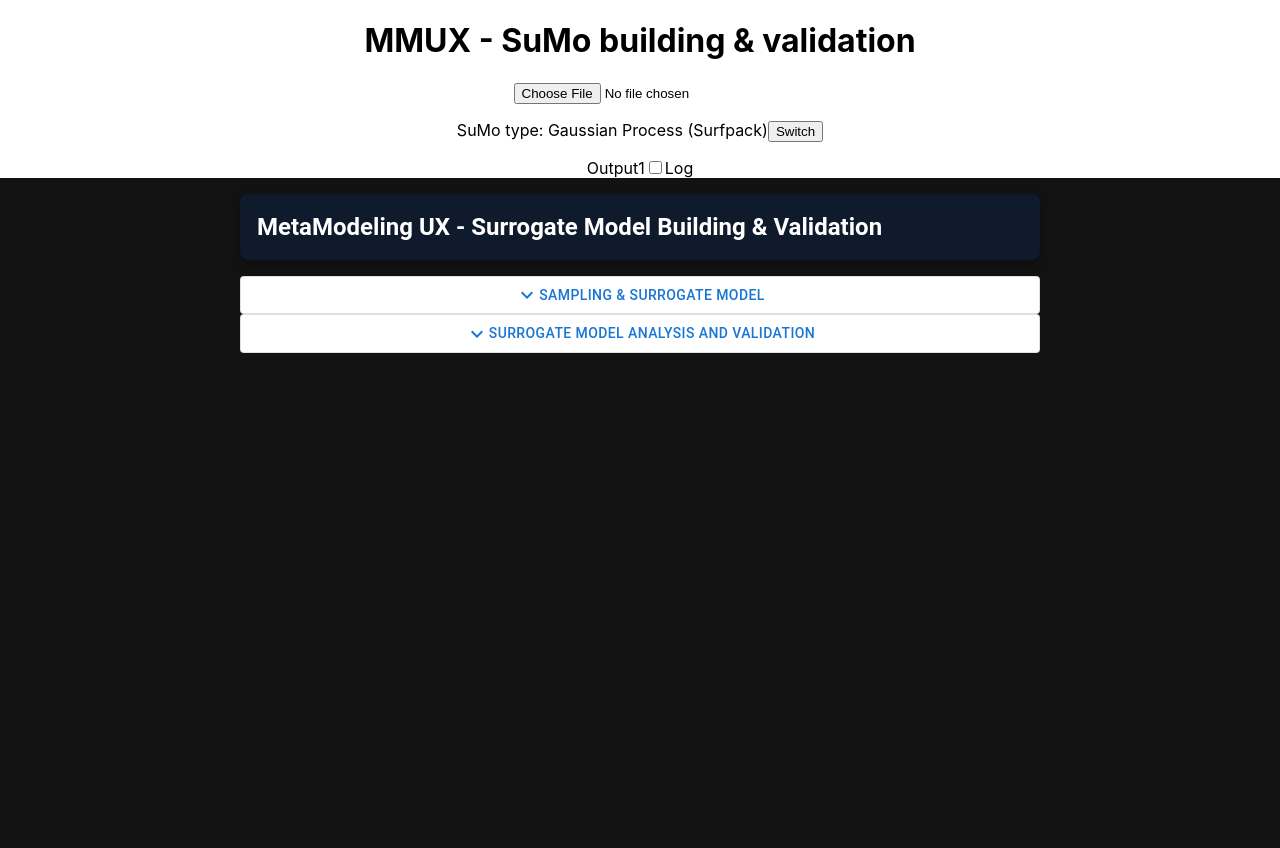
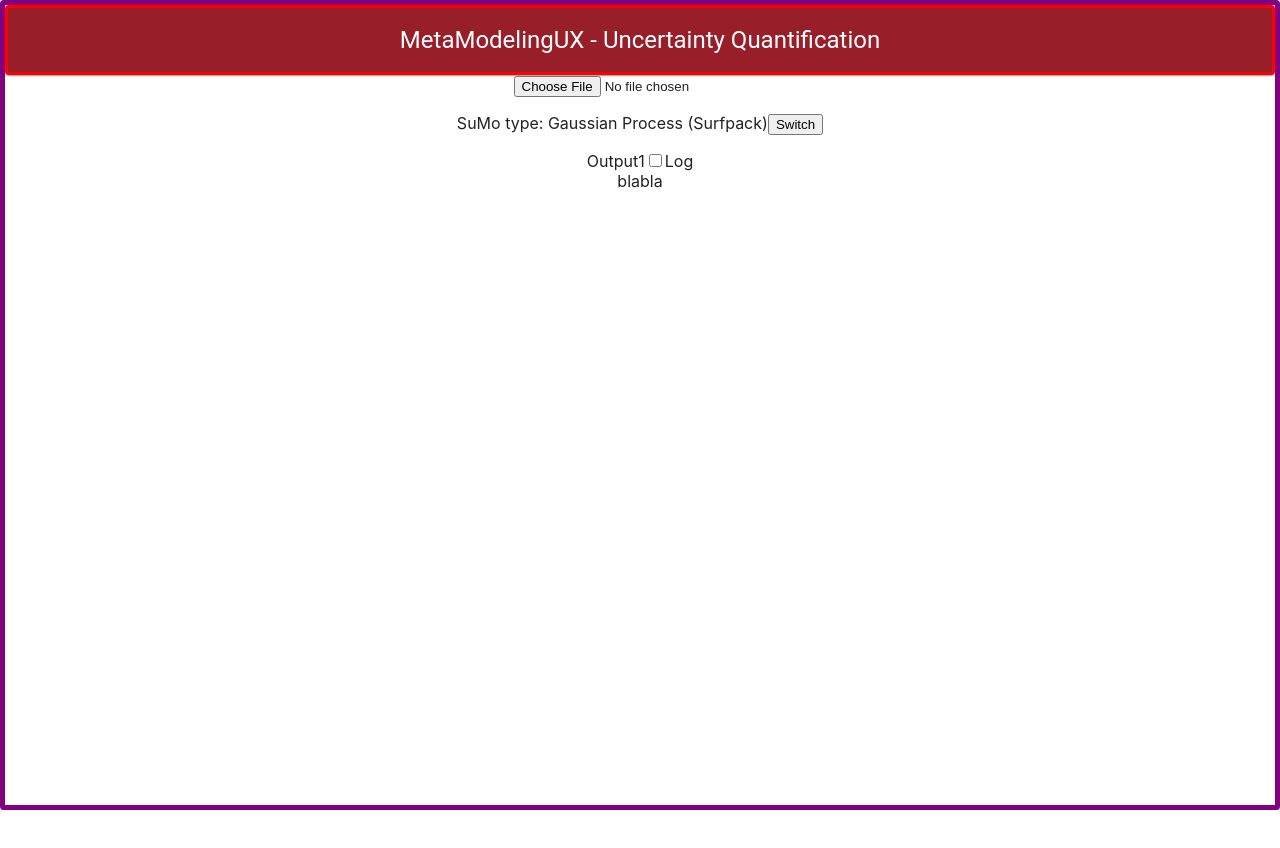
Before and after one commit to ITISFoundation/mmux_react, a React (Create React App) app: page / in a window 1280 px wide. Shown: the top 848 px of the page. After the commit the page ends 810 px from the top, so only its background shows below. Built offline with nearby package versions, Linux system fonts and the light colour scheme.

Commit message:
proper overall frame MMUX

```diff
--- a/src/App.js
+++ b/src/App.js
@@ -9,11 +9,13 @@ import MetaModelingUX from './components/MetaModelingUX';
 function App() {
   return (
     <div className="App">
-      <Header customText="SuMo building & validation" />
-      <FileSelector defaultFileName="./README.md" />
-      <SuMoTypeSelector />
-      <OutputResponseSelector />
-      <MetaModelingUX />
+      <MetaModelingUX tabTitle="Uncertainty Quantification" headerType="application-header">
+        {/* <Header customText="SuMo building & validation" />*/}
+        <FileSelector defaultFileName="./README.md" />
+        <SuMoTypeSelector />
+        <OutputResponseSelector />
+        blabla
+      </MetaModelingUX >
       {/* The default value doesnt seem to be working... The variable
       is well set but the "fileselector" object is not really picking it up.
       Well don't go crazy, I will be using Z43 UI library.
--- a/src/components/MetaModelingUX.css
+++ b/src/components/MetaModelingUX.css
@@ -1,32 +1,19 @@
-/* Container styling */
-.container {
+/* Background card styling */
+.background-card {
     min-height: 100vh;
-    background-color: #121212;
-    color: white;
-    padding: 16px;
-    display: flex;
-    justify-content: center;
-    align-items: center;
+    /* background-color: black !important; */
+    border: 5px solid purple;
+    /* display: flex; */
+    justify-content: left;
+    align-items: top;
 }
 
-.content {
-    max-width: 800px;
-    width: 100%;
-    text-align: left;
+/* Header card styling */
+/* TODO add for setup & sumo-building (diff colors) */
+.application-header {
+    background-color: #981F29 !important;
+    border: 3px solid red;
+    padding: 16px;
+    border-radius: 18px;
+    /* box-shadow: 0px 4px 10px rgba(255, 0, 0, 0.3); */
 }
-
-/* Header styling */
-.header-card {
-    margin-bottom: 16px;
-    background-color: #0F1B2D;
-    border: 2px solid #1C2A3A;
-    /* Frame color */
-    padding: 16px;
-    border-radius: 8px;
-    box-shadow: 0px 4px 10px rgba(0, 0, 0, 0.3);
-}
-
-.header-text {
-    font-weight: bold;
-    color: #FFFFFF;
-}
--- a/src/components/MetaModelingUX.js
+++ b/src/components/MetaModelingUX.js
@@ -7,29 +7,13 @@ import CollapsibleSection from "./CollapsibleSection";
 
 export default function MetaModelingUX(props) {
     return (
-
-
-        <div style={{ minHeight: "100vh", backgroundColor: "#121212", color: "white", padding: "16px" }}>
-            <div style={{ maxWidth: "800px", margin: "0 auto", textAlign: "left" }}>
-                {/* Header */}
-                <Card variant="outlined" style={{ marginBottom: "16px", backgroundColor: "#0F1B2D", padding: "16px", borderRadius: "8px", boxShadow: "0px 4px 10px rgba(0, 0, 0, 0.3)" }}>
-                    <Typography variant="h5" style={{ fontWeight: "bold", color: "#FFFFFF" }}>
-                        MetaModeling UX - Surrogate Model Building & Validation
-                    </Typography>
-                </Card>
-
-                {/* Sections */}
-                <CollapsibleSection title="Sampling & Surrogate Model">
-                    <Typography>Sampling: <Button variant="contained">Select</Button></Typography>
-                    <Typography>Surrogate Model: <Button variant="contained">Gaussian Process</Button></Typography>
-                </CollapsibleSection>
-
-                <CollapsibleSection title="Surrogate Model Analysis and Validation" previewText="View cross-validation metrics and response curves">
-                    <Typography>Samples Pairplot</Typography>
-                    <Typography>Cross-Validation Metrics: RMSE, MAE, STD</Typography>
-                    <Typography>Response Curve & Plane Inspection</Typography>
-                </CollapsibleSection>
-            </div>
-        </div>
+        <Card className="background-card">
+            <Card className={props.headerType}>
+                <Typography variant="h5" color="white" component="div">
+                    MetaModelingUX  -  {props.tabTitle}
+                </Typography>
+            </Card>
+            {props.children}
+        </Card>
     );
 }
```
